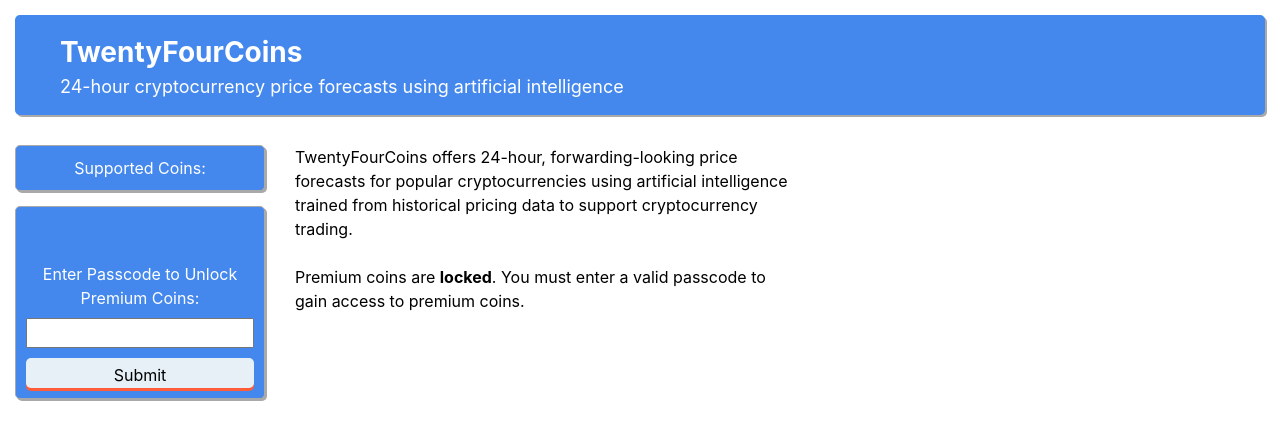
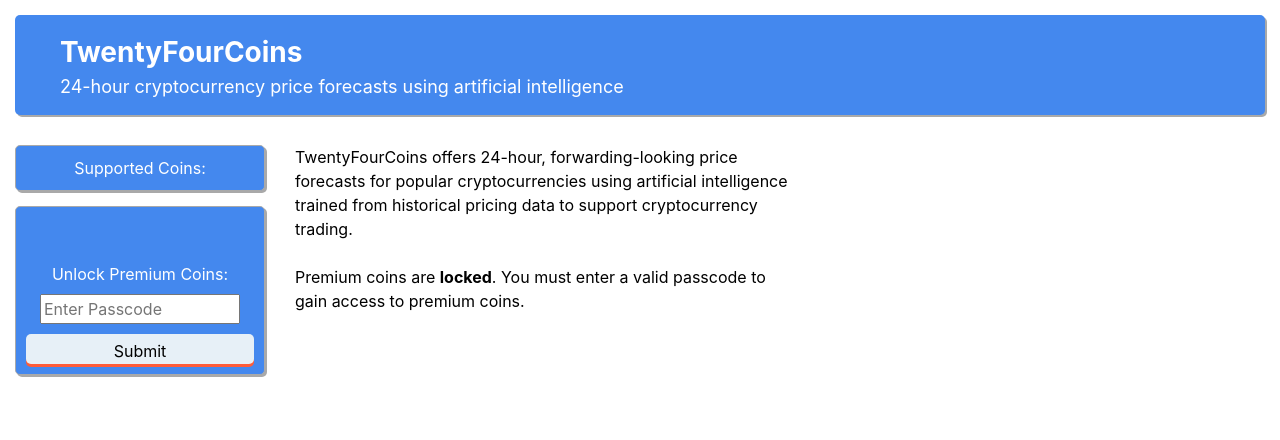
Before and after one commit to dalekube/twentyfourcoins, a Flask app: template templates/index.html in a window 1280 px wide. Shown: the top 440 px of the page. Run offline with Flask 2, Linux system fonts and the light colour scheme; the template is opened without the code that fills it, so the values that code supplies are empty; some libraries are stand-ins or nearby versions.

Commit message:
passcode visibility, model perf metrics

```diff
--- a/static/main.css
+++ b/static/main.css
@@ -17,6 +17,13 @@
   flex-direction:column;
   box-shadow: 2px 2px darkgrey;
   color:white;
+}
+
+.passcodeBlock {
+  height:30px;
+  position:relative;
+  width:100%;
+  height:100%;
 }
 
 i {
@@ -198,11 +205,16 @@ button:active {
 
 #modelDetailsButton {
   padding:0px;
+  background: var(--tertiary_color);
 }
 
 #modelDetailsCaret {
   margin:3px;
   font-size:20px;
+}
+
+#modelDetailsBlock {
+  margin-top:10px;
 }
 
 .rotate {
--- a/static/main.js
+++ b/static/main.js
@@ -43,8 +43,16 @@ $(document).on("click","#enterPasscode",function(){
 });
 
 $(document).on("click","#modelDetailsButton",function(){
-  $("#modelDetailsCaret").toggleClass("rotate")
-})
+  $("#modelDetailsCaret").toggleClass("rotate");
+});
+
+$(document).on("click","#showPassword",function(){
+    // toggle the type attribute
+    const type = $("#passcode").attr('type') === 'password' ? 'text' : 'password';
+    $("#passcode").attr('type', type);
+    // toggle the eye slash icon
+    this.classList.toggle('fa-eye-slash');
+});
 
 function alreadyRunning(){
   alert("Something is already running. Please wait.");
--- a/templates/index.html
+++ b/templates/index.html
@@ -21,8 +21,11 @@
     </div>
     <div class="inputBlock" id="passcodeBlock">
       <div><i class="fas fa-dollar-sign"></i></div>
-      <label for="passcode">Enter Passcode to Unlock Premium Coins:</label>
-      <input type="text" id="passcode" name="passcode">
+      <label for="passcode">Unlock Premium Coins:</label>
+      <div class="passcodeBlock">
+        <input type="password" id="passcode" name="passcode" placeholder="Enter Passcode" style="width:200px;">
+        <i class="fas fa-eye" id="showPassword" style="font-size:18px;margin:5px;position:absolute;right:20%;color:black;"></i>
+      </div>
       <button id="enterPasscode" class="submitButton">Submit</button>
     </div>
   </div>
@@ -61,11 +64,11 @@
         <span id="predict_close" class="predAttribute"></span>
       </div>
       <br>
-      <button id="modelDetailsButton" data-toggle="collapse" data-target="#modelDetails">
+      <button id="modelDetailsButton" data-toggle="collapse" data-target="#modelDetailsBlock">
         <i id="modelDetailsCaret" class="fas fa-caret-right"></i>
-        Model Details
+        Model Performance Metrics
       </button>
-      <div id="modelDetails" class="collapse">
+      <div id="modelDetailsBlock" class="collapse">
         <div>
           <span>Model Training Time:</span>
           <span id="stats_training_time" class="predAttribute"></span>
```
